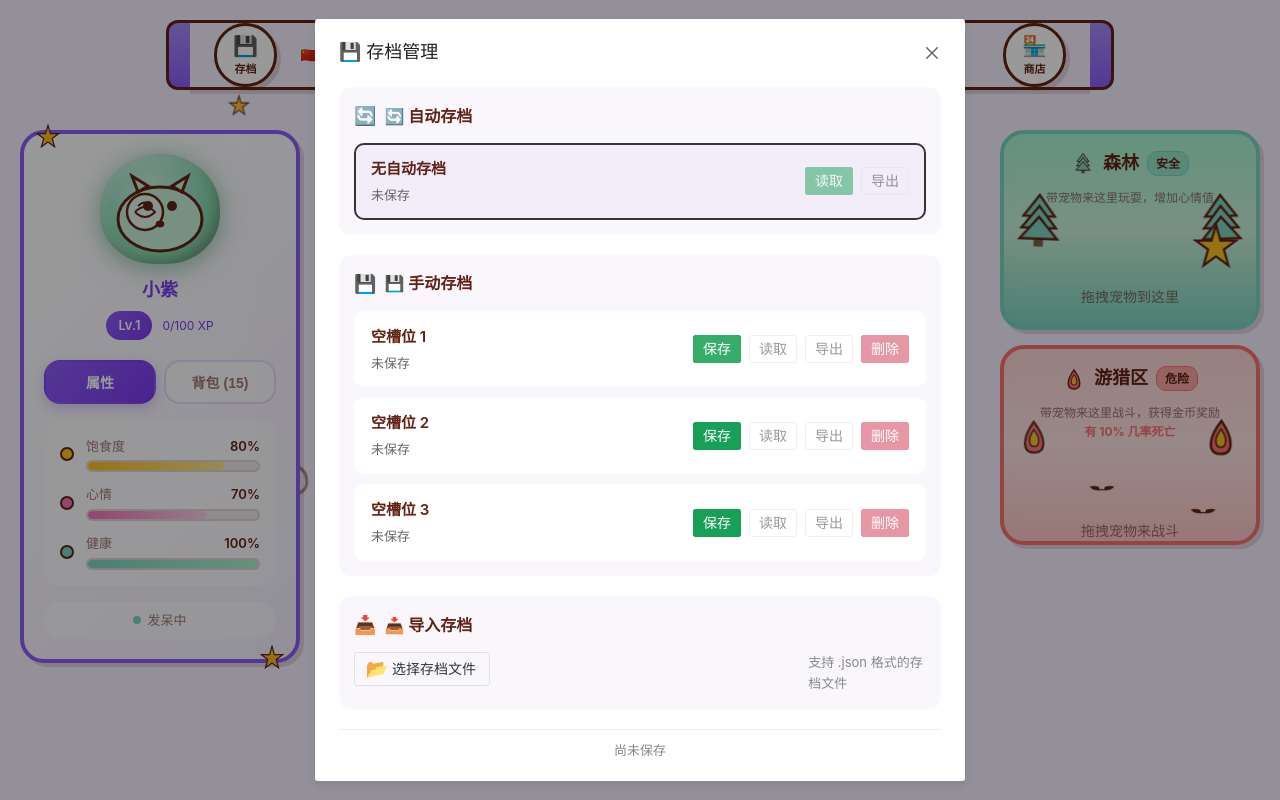
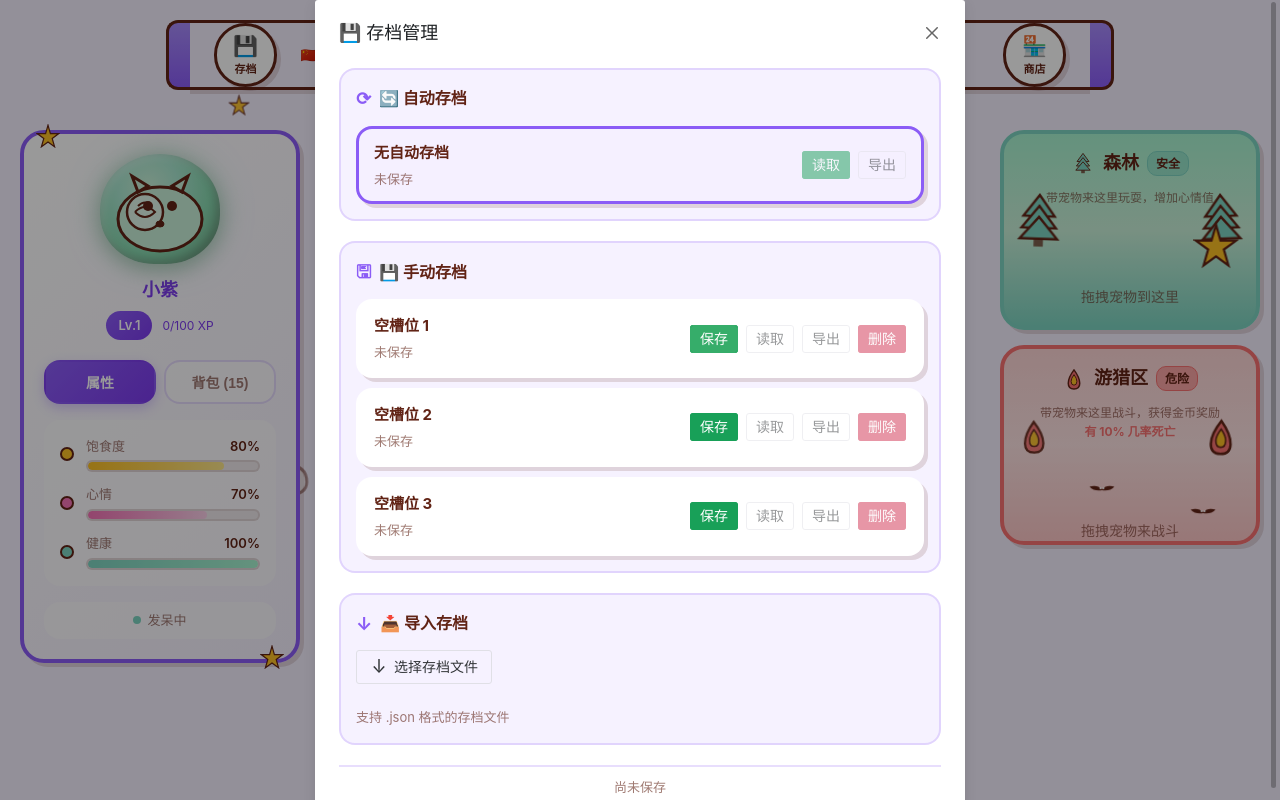
Before and after one commit to doramon6868/magic-potion, a Vue app: page / in a window 1280 px wide. Both pictures are taken after a click on the button "💾 存档". Built offline with nearby package versions, Linux system fonts and the light colour scheme.

Commit message:
feat(ui): redesign save manager and notification bar
- Apply scroll/book style to save manager modal with design tokens
- Convert notifications to magic bubbles with type gradients
- Remove emoji icons and emoji notification messages

Co-Authored-By: Claude Fable 5 <noreply@anthropic.com>

```diff
--- a/src/components/NotificationBar.vue
+++ b/src/components/NotificationBar.vue
@@ -31,11 +31,6 @@
         class="notification-item"
         :class="`type-${notification.type}`"
       >
-        <!-- 图标 -->
-        <div class="notification-icon">
-          {{ getIcon(notification.type) }}
-        </div>
-
         <!-- 消息内容 -->
         <div class="notification-message">
           {{ notification.message }}
@@ -66,28 +61,12 @@ const { notifications } = storeToRefs(notificationStore)
 
 // 解构方法
 const { removeNotification } = notificationStore
-
-/**
- * getIcon: 根据通知类型返回对应的图标
- *
- * @param {string} type - 通知类型
- * @returns {string} 图标字符
- */
-function getIcon(type) {
-  const icons = {
-    success: '✅',
-    warning: '⚠️',
-    error: '❌',
-    info: 'ℹ️'
-  }
-  return icons[type] || 'ℹ️'
-}
 </script>
 
 <style scoped>
 /**
  * 通知栏样式
- * 紫色主题，底部居中
+ * 手绘魔法气泡风格，使用设计 token
  */
 
 /* 通知容器 - 固定在底部 */
@@ -97,7 +76,6 @@ function getIcon(type) {
   left: 50%;
   transform: translateX(-50%);
   z-index: 1000;
-  /* 不阻挡下方点击 */
   pointer-events: none;
 }
 
@@ -105,94 +83,90 @@ function getIcon(type) {
 .notification-list {
   display: flex;
   flex-direction: column;
-  gap: 8px;
+  gap: 10px;
   align-items: center;
 }
 
-/* 单个通知项 */
+/* 单个通知项 - 魔法气泡 */
 .notification-item {
   pointer-events: auto;
   min-width: 280px;
   max-width: 400px;
   padding: 12px 16px;
-  border-radius: 12px;
-  /* pastel 紫色渐变背景 */
-  background: linear-gradient(135deg, rgba(197, 179, 224, 0.95), rgba(168, 160, 200, 0.95));
-  /* 毛玻璃效果 */
-  backdrop-filter: blur(10px);
-  /* pastel 阴影 */
-  box-shadow: 0 4px 20px rgba(197, 179, 224, 0.4);
+  border-radius: var(--mp-radius-lg);
+  background: linear-gradient(135deg, var(--mp-purple) 0%, var(--mp-purple-light) 100%);
+  border: 3px solid var(--mp-ink);
+  box-shadow: var(--mp-shadow);
   display: flex;
   align-items: center;
   gap: 12px;
-  /* 边框 */
-  border: 1px solid rgba(255, 255, 255, 0.5);
+  color: var(--mp-white);
+  animation: bubble-in 0.4s var(--mp-ease-bounce);
 }
 
-/* 不同类型通知的颜色变体 */
 .notification-item.type-success {
-  background: linear-gradient(135deg, rgba(39, 174, 96, 0.95), rgba(30, 132, 73, 0.95));
-  box-shadow: 0 4px 20px rgba(39, 174, 96, 0.4);
+  background: linear-gradient(135deg, var(--mp-mint) 0%, var(--mp-mint-light) 100%);
+  color: var(--mp-ink);
 }
 
 .notification-item.type-warning {
-  background: linear-gradient(135deg, rgba(243, 156, 18, 0.95), rgba(211, 84, 0, 0.95));
-  box-shadow: 0 4px 20px rgba(243, 156, 18, 0.4);
+  background: linear-gradient(135deg, var(--mp-gold) 0%, var(--mp-gold-light) 100%);
+  color: var(--mp-ink);
 }
 
 .notification-item.type-error {
-  background: linear-gradient(135deg, rgba(231, 76, 60, 0.95), rgba(169, 50, 38, 0.95));
-  box-shadow: 0 4px 20px rgba(231, 76, 60, 0.4);
-}
-
-.notification-item.type-info {
-  background: linear-gradient(135deg, rgba(52, 152, 219, 0.95), rgba(41, 128, 185, 0.95));
-  box-shadow: 0 4px 20px rgba(52, 152, 219, 0.4);
-}
-
-/* 通知图标 */
-.notification-icon {
-  font-size: 20px;
-  flex-shrink: 0;
+  background: linear-gradient(135deg, var(--mp-red) 0%, color-mix(in srgb, var(--mp-red) 60%, var(--mp-white)) 100%);
+  color: var(--mp-white);
 }
 
 /* 通知消息 */
 .notification-message {
   flex: 1;
-  color: white;
   font-size: 14px;
+  font-weight: 600;
   line-height: 1.4;
-  /* 文字阴影增加可读性 */
-  text-shadow: 0 1px 2px rgba(0, 0, 0, 0.2);
 }
 
 /* 关闭按钮 */
 .notification-close {
   width: 24px;
   height: 24px;
-  border: none;
+  border: 2px solid var(--mp-white);
   border-radius: 50%;
-  background: rgba(255, 255, 255, 0.2);
-  color: white;
+  background: transparent;
+  color: var(--mp-white);
   font-size: 12px;
   cursor: pointer;
   display: flex;
   align-items: center;
   justify-content: center;
-  transition: all 0.2s ease;
+  transition: all var(--mp-duration-fast) ease;
   flex-shrink: 0;
 }
 
 .notification-close:hover {
-  background: rgba(255, 255, 255, 0.3);
+  background: var(--mp-white);
+  color: var(--mp-purple);
   transform: scale(1.1);
+}
+
+.notification-item.type-success .notification-close:hover {
+  color: var(--mp-mint);
+}
+
+.notification-item.type-warning .notification-close:hover {
+  color: var(--mp-gold);
+}
+
+.notification-item.type-error .notification-close:hover {
+  color: var(--mp-red);
 }
 
 /* ==================== 过渡动画 ==================== */
 
 /* 进入动画 */
 .notification-enter-active {
-  animation: slide-up 0.3s ease-out;
+  animation: bubble-in 0.4s var(--mp-ease-bounce);
 }
 
 /* 离开动画 */
@@ -203,18 +177,18 @@ function getIcon(type) {
 
 /* 列表移动动画 */
 .notification-move {
-  transition: transform 0.3s ease;
+  transition: transform var(--mp-duration-normal) ease;
 }
 
-/* 从下方滑入 */
-@keyframes slide-up {
+/* 气泡弹入 */
+@keyframes bubble-in {
   from {
+    transform: translateY(30px) scale(0.8);
     opacity: 0;
-    transform: translateY(20px) scale(0.95);
   }
   to {
+    transform: translateY(0) scale(1);
     opacity: 1;
-    transform: translateY(0) scale(1);
   }
 }
 
--- a/src/components/SaveManager.vue
+++ b/src/components/SaveManager.vue
@@ -14,6 +14,7 @@
     使用 Naive UI 的 Modal 组件
   -->
   <n-modal
+    class="save-manager-modal"
     v-model:show="showModal"
     :title="$t('saveManager.title')"
     preset="card"
@@ -24,7 +25,7 @@
       <!-- ==================== 自动存档区域 ==================== -->
       <div class="save-section">
         <h3 class="section-title">
-          <span class="title-icon">🔄</span>
+          <span class="title-icon">⟳</span>
           {{ $t('saveManager.autoSave.title') }}
         </h3>
         <div
@@ -65,7 +66,7 @@
       <!-- ==================== 手动存档槽位 ==================== -->
       <div class="save-section">
         <h3 class="section-title">
-          <span class="title-icon">💾</span>
+          <span class="title-icon">🖫</span>
           {{ $t('saveManager.manualSave.title') }}
         </h3>
         <div
@@ -122,7 +123,7 @@
       <!-- ==================== 导入存档 ==================== -->
       <div class="save-section">
         <h3 class="section-title">
-          <span class="title-icon">📥</span>
+          <span class="title-icon">↓</span>
           {{ $t('saveManager.import.title') }}
         </h3>
         <div class="import-area">
@@ -134,7 +135,7 @@
           >
             <n-button>
               <template #icon>
-                <span>📂</span>
+                <span>↓</span>
               </template>
               {{ $t('saveManager.import.button') }}
             </n-button>
@@ -374,7 +375,7 @@ export default {
 
       try {
         await this.saveToSlot(index, `存档 ${index + 1}`)
-        notificationStore.success(`💾 已保存到槽位 ${index + 1}`)
+        notificationStore.success(`已保存到槽位 ${index + 1}`)
       } catch (error) {
         notificationStore.error('保存失败: ' + error.message)
       }
@@ -388,7 +389,7 @@ export default {
 
       try {
         await this.loadFromSlot(-1)
-        notificationStore.success('📂 已加载自动存档')
+        notificationStore.success('已加载自动存档')
         this.close()
       } catch (error) {
         notificationStore.error('加载失败: ' + error.message)
@@ -406,7 +407,7 @@ export default {
       try {
         // 调用 store 的 loadFromSlot 方法（通过 mapActions 映射）
         await this.loadFromSlot(index)
-        notificationStore.success(`📂 已加载存档: ${this.getSlotInfo(index)?.meta?.name || `槽位 ${index + 1}`}`)
+        notificationStore.success(`已加载存档: ${this.getSlotInfo(index)?.meta?.name || `槽位 ${index + 1}`}`)
         this.close()
       } catch (error) {
         notificationStore.error('加载失败: ' + error.message)
@@ -421,7 +422,7 @@ export default {
 
       try {
         this.exportSave(-1)
-        notificationStore.success('📤 已导出自动存档')
+        notificationStore.success('已导出自动存档')
       } catch (error) {
         notificationStore.error('导出失败: ' + error.message)
       }
@@ -437,7 +438,7 @@ export default {
 
       try {
         this.exportSave(index)
-        notificationStore.success(`📤 已导出存档: ${this.getSlotInfo(index)?.meta?.name || `槽位 ${index + 1}`}`)
+        notificationStore.success(`已导出存档: ${this.getSlotInfo(index)?.meta?.name || `槽位 ${index + 1}`}`)
       } catch (error) {
         notificationStore.error('导出失败: ' + error.message)
       }
@@ -462,7 +463,7 @@ export default {
       if (this.deleteTargetIndex >= 0) {
         try {
           this.deleteSlot(this.deleteTargetIndex)
-          notificationStore.success('🗑️ 存档已删除')
+          notificationStore.success('存档已删除')
         } catch (error) {
           notificationStore.error('删除失败: ' + error.message)
         }
@@ -504,7 +505,7 @@ export default {
 
       try {
         await this.importSave(file, targetSlot)
-        notificationStore.success(`📥 存档已导入到槽位 ${targetSlot + 1}`)
+        notificationStore.success(`存档已导入到槽位 ${targetSlot + 1}`)
         this.refreshSaveList()
       } catch (error) {
         notificationStore.error('导入失败: ' + error.message)
@@ -517,7 +518,20 @@ export default {
 <style scoped>
 /**
  * 存档管理器样式
+ * 书架/魔法书风格，使用设计 token
  */
+
+/* 弹窗卡片：卷轴/书架风格 */
+.save-manager-modal :deep(.n-card) {
+  background: linear-gradient(135deg, var(--mp-purple-soft) 0%, var(--mp-bg) 100%);
+  border: 4px solid var(--mp-purple);
+  border-radius: var(--mp-radius-lg);
+  box-shadow: var(--mp-shadow-hover);
+}
+
+.save-manager-modal :deep(.n-card-header) {
+  border-bottom: 2px solid color-mix(in srgb, var(--mp-purple) 30%, transparent);
+}
 
 /* 存档管理容器 */
 .save-manager {
@@ -528,23 +542,26 @@ export default {
 
 /* 存档区域 */
 .save-section {
-  background: rgba(197, 179, 224, 0.1);
-  border-radius: 12px;
+  background: color-mix(in srgb, var(--mp-purple) 8%, transparent);
+  border-radius: var(--mp-radius-md);
   padding: 15px;
+  border: 2px solid color-mix(in srgb, var(--mp-purple) 20%, transparent);
 }
 
 /* 区域标题 */
 .section-title {
   margin: 0 0 12px 0;
   font-size: 16px;
-  color: var(--text-dark);
+  color: var(--mp-ink);
   display: flex;
   align-items: center;
   gap: 8px;
+  font-weight: 700;
 }
 
 .title-icon {
   font-size: 18px;
+  color: var(--mp-purple);
 }
 
 /* 存档项目 */
@@ -553,11 +570,12 @@ export default {
   justify-content: space-between;
   align-items: center;
   padding: 12px 15px;
-  background: white;
-  border-radius: 10px;
+  background: var(--mp-white);
+  border-radius: var(--mp-radius-md);
   margin-bottom: 10px;
-  border: 2px solid transparent;
-  transition: all 0.3s ease;
+  border: 3px solid transparent;
+  box-shadow: var(--mp-shadow);
+  transition: all var(--mp-duration-normal) ease;
 }
 
 .save-item:last-child {
@@ -565,8 +583,8 @@ export default {
 }
 
 .save-item.active {
-  border-color: var(--primary-color);
-  background: rgba(197, 179, 224, 0.15);
+  border-color: var(--mp-purple);
+  background: var(--mp-purple-soft);
 }
 
 /* 存档信息 */
@@ -578,26 +596,28 @@ export default {
 }
 
 .save-name {
-  font-weight: 600;
-  color: var(--text-dark);
+  font-weight: 700;
+  color: var(--mp-ink);
   font-size: 15px;
 }
 
 .save-time {
   font-size: 13px;
-  color: #666;
+  color: var(--mp-text-muted);
 }
 
 .play-time {
   font-size: 12px;
-  color: var(--primary-color);
-  font-weight: 500;
+  color: var(--mp-purple);
+  font-weight: 600;
 }
 
 /* 存档操作按钮 */
 .save-actions {
   display: flex;
   gap: 8px;
+  flex-wrap: wrap;
+  justify-content: flex-end;
 }
 
 /* 导入区域 */
@@ -605,11 +625,12 @@ export default {
   display: flex;
   align-items: center;
   gap: 15px;
+  flex-wrap: wrap;
 }
 
 .import-hint {
   font-size: 13px;
-  color: #888;
+  color: var(--mp-text-muted);
 }
 
 /* 底部信息 */
@@ -617,12 +638,12 @@ export default {
   display: flex;
   justify-content: center;
   padding-top: 10px;
-  border-top: 1px solid rgba(197, 179, 224, 0.3);
+  border-top: 2px solid color-mix(in srgb, var(--mp-purple) 20%, transparent);
 }
 
 .last-save-info {
   font-size: 13px;
-  color: #888;
+  color: var(--mp-text-muted);
 }
 
 /* 删除/覆盖提示 */
@@ -630,10 +651,11 @@ export default {
 .overwrite-target {
   margin-top: 10px;
   padding: 10px;
-  background: rgba(255, 193, 7, 0.1);
-  border-radius: 8px;
-  font-weight: 500;
-  color: #e6a700;
+  background: color-mix(in srgb, var(--mp-gold) 20%, transparent);
+  border-radius: var(--mp-radius-md);
+  font-weight: 600;
+  color: var(--mp-ink);
+  border: 2px solid color-mix(in srgb, var(--mp-gold) 40%, transparent);
 }
 
 /* 响应式调整 */
```
